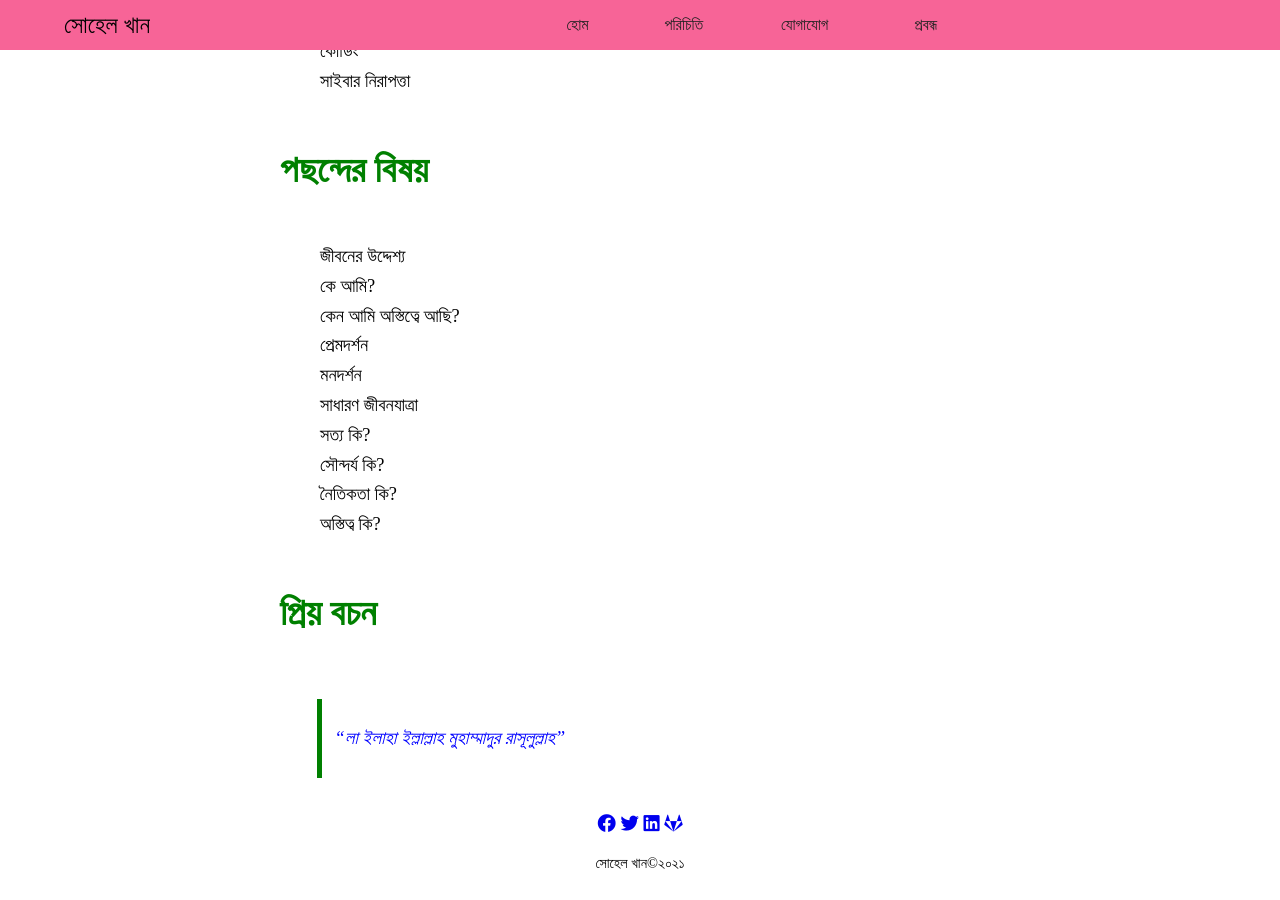
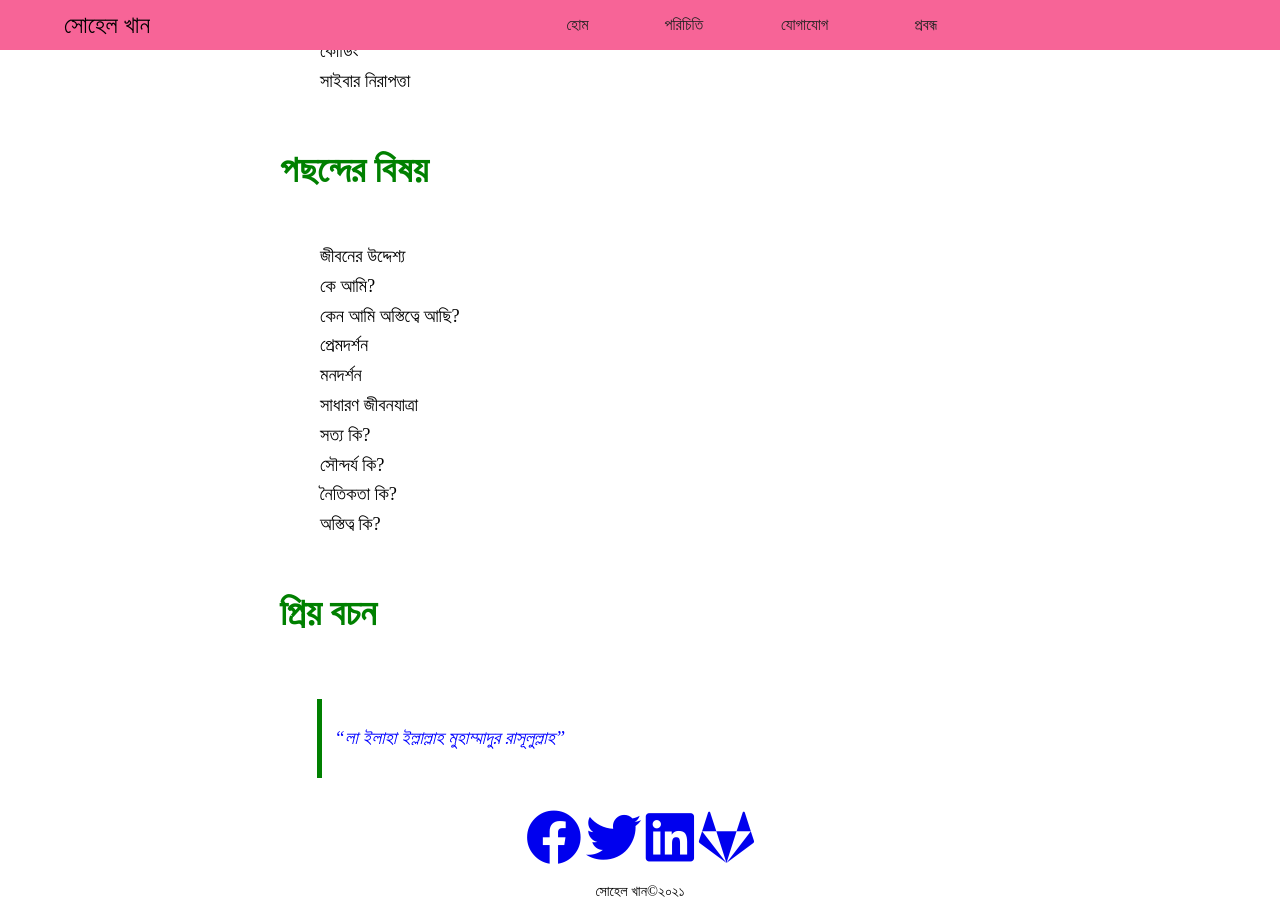
Before and after one commit to sohelkhanz/sohelkhanz.github.io, a Jekyll site: the page built from index.md, in a window 1280 px wide and 900 px high, scrolled down 435 px. Built offline with Jekyll 4.4.1, drawn with Linux system fonts in a browser that asks for light colours; before the commit the page ends 1307 px from its top, so only the background shows below that.

Commit message:
Update default.html

```diff
--- a/_layouts/default.html
+++ b/_layouts/default.html
@@ -34,10 +34,10 @@
 
          {{ page.description }}
       {{ content }}
-    <div style="text-align:center"> <a href="https://facebook.com/nahklehos"><i class="fab fa-facebook"></i></a>
-<a href="https://twitter.com/nahklehos/"><i class="fab fa-twitter"></i></a>
-<a href="https://linkedin.com/in/nahklehos"><i class="fab fa-linkedin"></i></a>
-<a href="https://gitlab.com/sohel.khan"><i class="fab fa-gitlab"></i></a>
+    <div style="text-align:center"> <a href="https://facebook.com/nahklehos"><i class="fab fa-facebook fa-3x"></i></a>
+<a href="https://twitter.com/nahklehos/"><i class="fab fa-twitter fa-3x"></i></a>
+<a href="https://linkedin.com/in/nahklehos"><i class="fab fa-linkedin fa-3x"></i></a>
+<a href="https://gitlab.com/sohel.khan"><i class="fab fa-gitlab fa-3x"></i></a>
   </div>
     </main>
 
```
